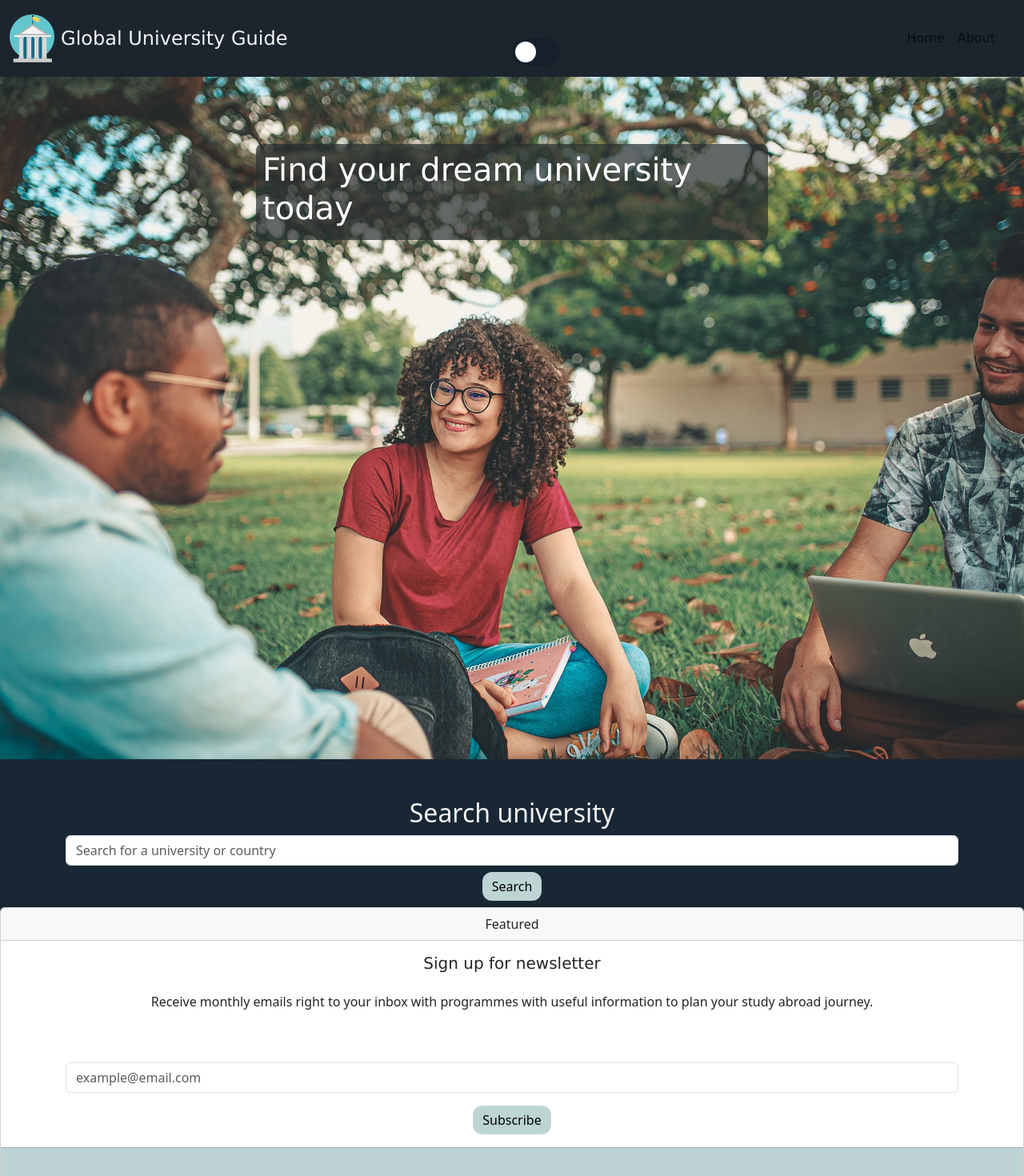
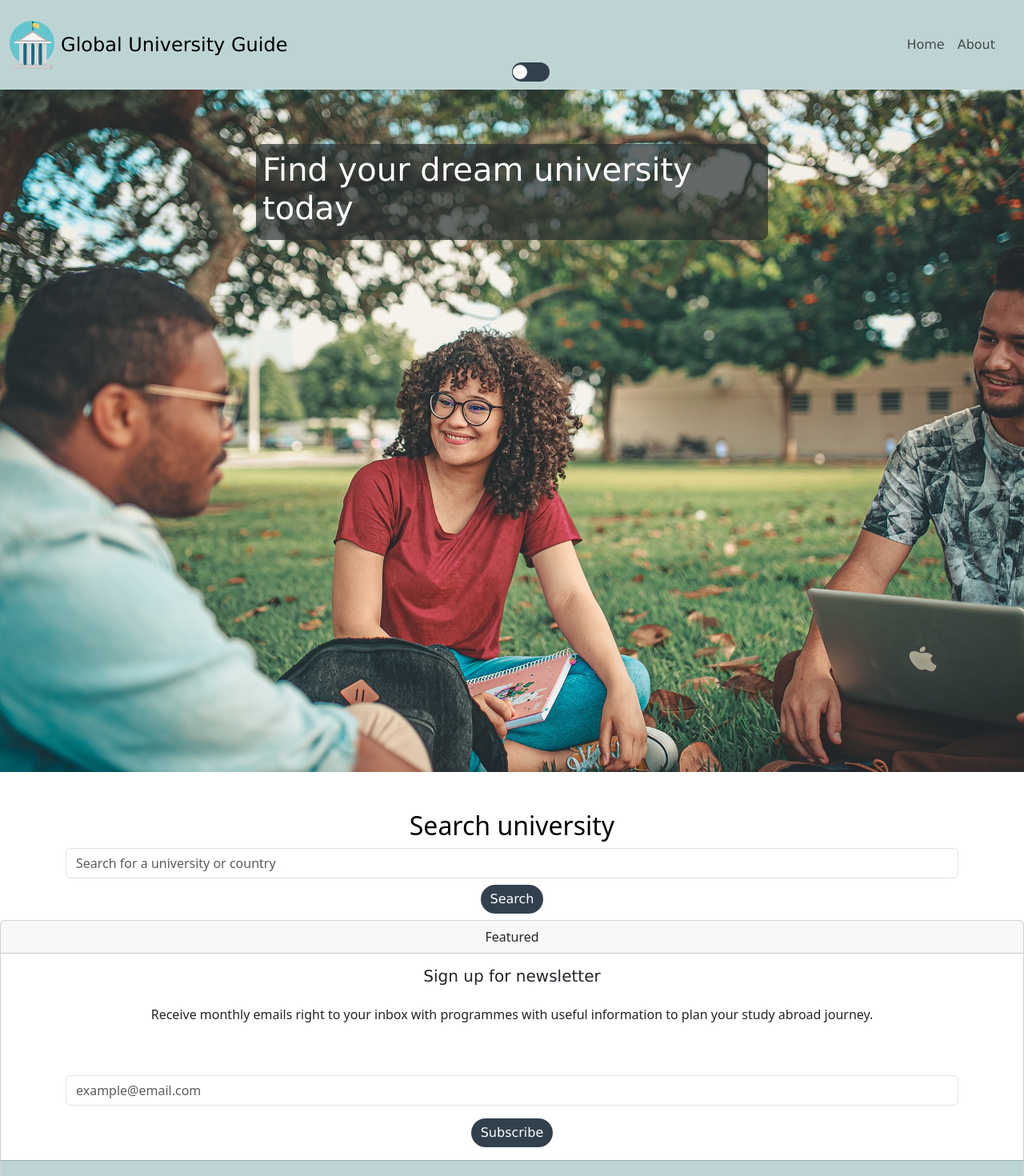
Before and after one commit to KristinL112/Laboration_2_Projekt, a Vue app: page / in a window 1280 px wide. Shown: the top 1470 px of the page at 80% size. Built offline with nearby package versions, Linux system fonts and the light colour scheme.

Commit message:
Fixat med darkmode,bilder

```diff
--- a/src/App.vue
+++ b/src/App.vue
@@ -1,11 +1,11 @@
 <template>
   <div class="app" :class="mode">
-    <NavBar v-bind:mode="mode" @toggle="toggle" />
     <header>
+      <NavBar v-bind:mode="mode" @toggle="toggle" />
       <!-- Nav -->
       <!-- <NavBar /> -->
       <!-- Footer -->
-      <FooterComponent />
+      <FooterComponent v-bind:mode="mode" @toggle="toggle" />
     </header>
   </div>
 </template>
@@ -21,7 +21,7 @@
     components: { navBar: NavBar },
     data() {
       return {
-        mode: 'dark'
+        mode: 'light'
       }
     },
     methods: {
@@ -38,7 +38,7 @@
 
 <style>
   .app {
-    background-color: rgb(210, 218, 225);
+    background-color: rgb(190, 212, 212);
     color: black;
   }
 
--- a/src/assets/base.css
+++ b/src/assets/base.css
@@ -3,6 +3,8 @@ body {
   padding: 0;
   box-sizing: border-box;
   overflow-x: hidden;
+  font-family: 'Lucida Sans', 'Lucida Sans Regular', 'Lucida Grande',
+    'Lucida Sans Unicode', Geneva, Verdana, sans-serif;
 }
 h1,
 .nav-link,
--- a/src/components/FooterComponent.vue
+++ b/src/components/FooterComponent.vue
@@ -107,6 +107,7 @@
     padding-top: 1vh;
   }
   .alert {
+    background-color: rgb(190, 212, 212);
     padding-top: 2vh;
   }
   .alert h5 {
--- a/src/components/NavBar.vue
+++ b/src/components/NavBar.vue
@@ -38,7 +38,7 @@
         >
           <div class="offcanvas-header">
             <h5 class="offcanvas-title" id="navbarOffcanvasLgLabel">
-              Universities
+              Global University Guide
             </h5>
             <button
               type="button"
@@ -73,7 +73,7 @@
   }
 </script>
 
-<style scoped>
+<style>
   header {
     line-height: 1.5;
     max-height: 100vh;
@@ -86,6 +86,7 @@
 
   .sitename {
     font-size: 3vh;
+    color: black;
     padding-left: 1vh;
     font-family: 'Lucida Sans', 'Lucida Sans Regular', 'Lucida Grande',
       'Lucida Sans Unicode', Geneva, Verdana, sans-serif;
@@ -107,9 +108,14 @@
 
   .navbar {
     background-color: rgb(190, 212, 212);
-    height: 12vh;
+    height: 14vh;
   }
 
+  header nav .nav-link:hover {
+    background-color: azure;
+  }
+
+  /* Dark mode */
   .dark header {
     background-color: #15202b;
   }
@@ -117,11 +123,25 @@
   .dark nav {
     background-color: #1c252d;
   }
-  .dark nav-item {
-    color: white;
+
+  .dark header nav .nav-link {
+    color: azure;
   }
+
+  .dark header nav .nav-link:hover {
+    color: #1c252d;
+  }
+
+  .dark header nav .sitename {
+    color: rgb(255, 255, 255);
+  }
+
   .dark btn {
     background-color: #415669;
+  }
+
+  .dark nav-link {
+    color: white;
   }
 
   /* Adjusting hamburger nav for mobile view */
--- a/src/components/SearchComponent.vue
+++ b/src/components/SearchComponent.vue
@@ -69,10 +69,12 @@
 
 <style>
   .btn {
-    background-color: rgb(190, 212, 212);
-    color: black;
+    background-color: #32404e;
+    color: white;
     border: none;
-    border-radius: 12px;
+    border-radius: 34px;
+    font-family: 'Lucida Sans', 'Lucida Sans Regular', 'Lucida Grande',
+      'Lucida Sans Unicode', Geneva, Verdana, sans-serif;
   }
   .btn:hover {
     background-color: rgb(87, 147, 155);
@@ -81,7 +83,4 @@
   .hero {
     margin-bottom: 1vh;
   }
-  .dark btn {
-    background-color: #415669;
-  }
 </style>
--- a/src/components/ToggleComponent.vue
+++ b/src/components/ToggleComponent.vue
@@ -22,10 +22,10 @@
   .toggle {
     position: absolute;
     display: inline-block;
-    width: 60px;
-    height: 34px;
-    position: absolute;
-    top: 50%; /* Centrerar vertikalt */
+    width: 47px;
+    height: 24px;
+
+    top: 70%; /* Centrerar vertikalt */
     left: 50%; /* Centrerar horisontellt  */
   }
 
@@ -42,7 +42,7 @@
     left: 0;
     right: 0;
     bottom: 0;
-    background-color: #15202b;
+    background-color: #32404e;
     -webkit-transition: 0.4s;
     transition: 0.4s;
   }
@@ -50,10 +50,10 @@
   .toggler:before {
     position: absolute;
     content: '';
-    height: 26px;
-    width: 26px;
-    left: 4px;
-    bottom: 4px;
+    height: 18px;
+    width: 18px;
+    left: 1px;
+    bottom: 3px;
     background-color: #fff;
     -webkit-transition: 0.4s;
     transition: 0.4s;
```
